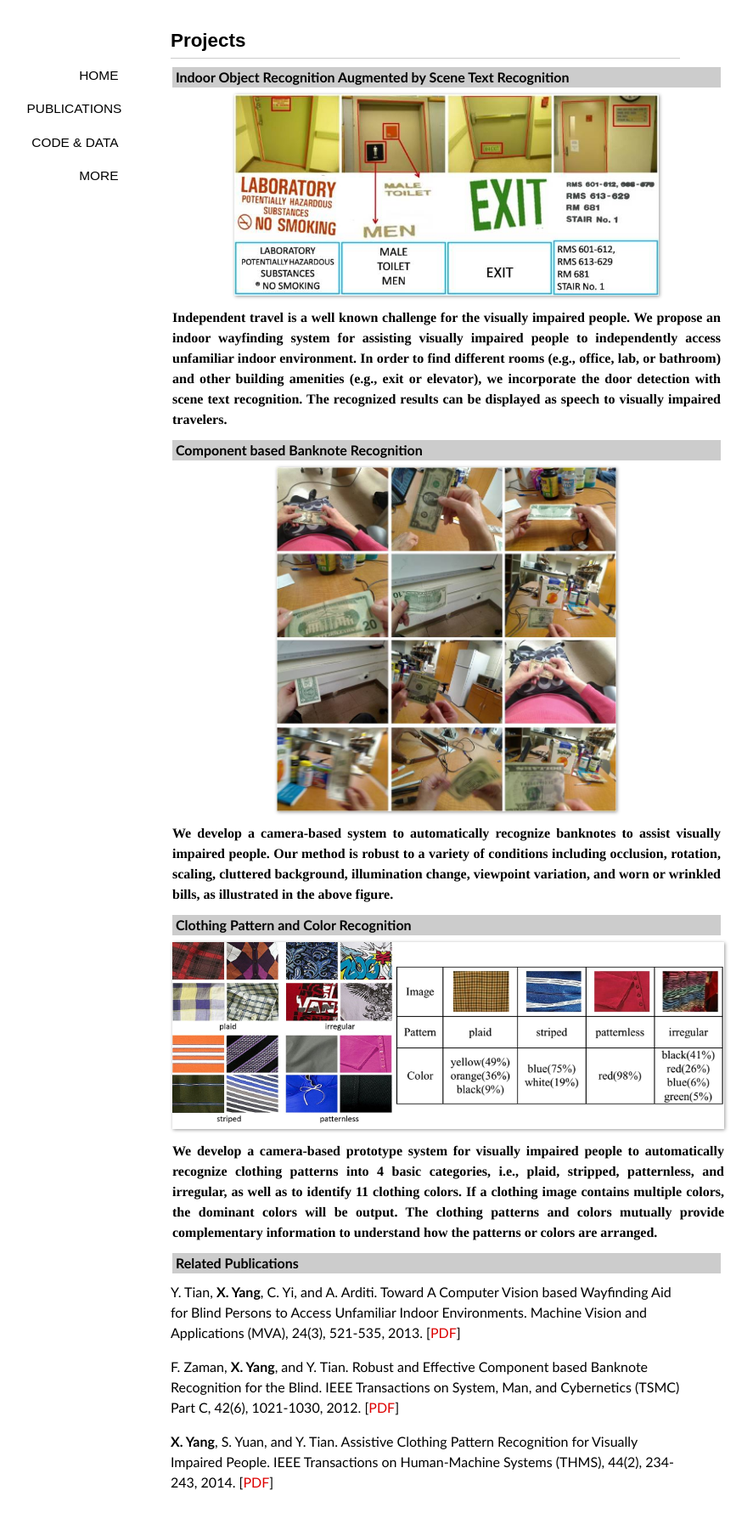
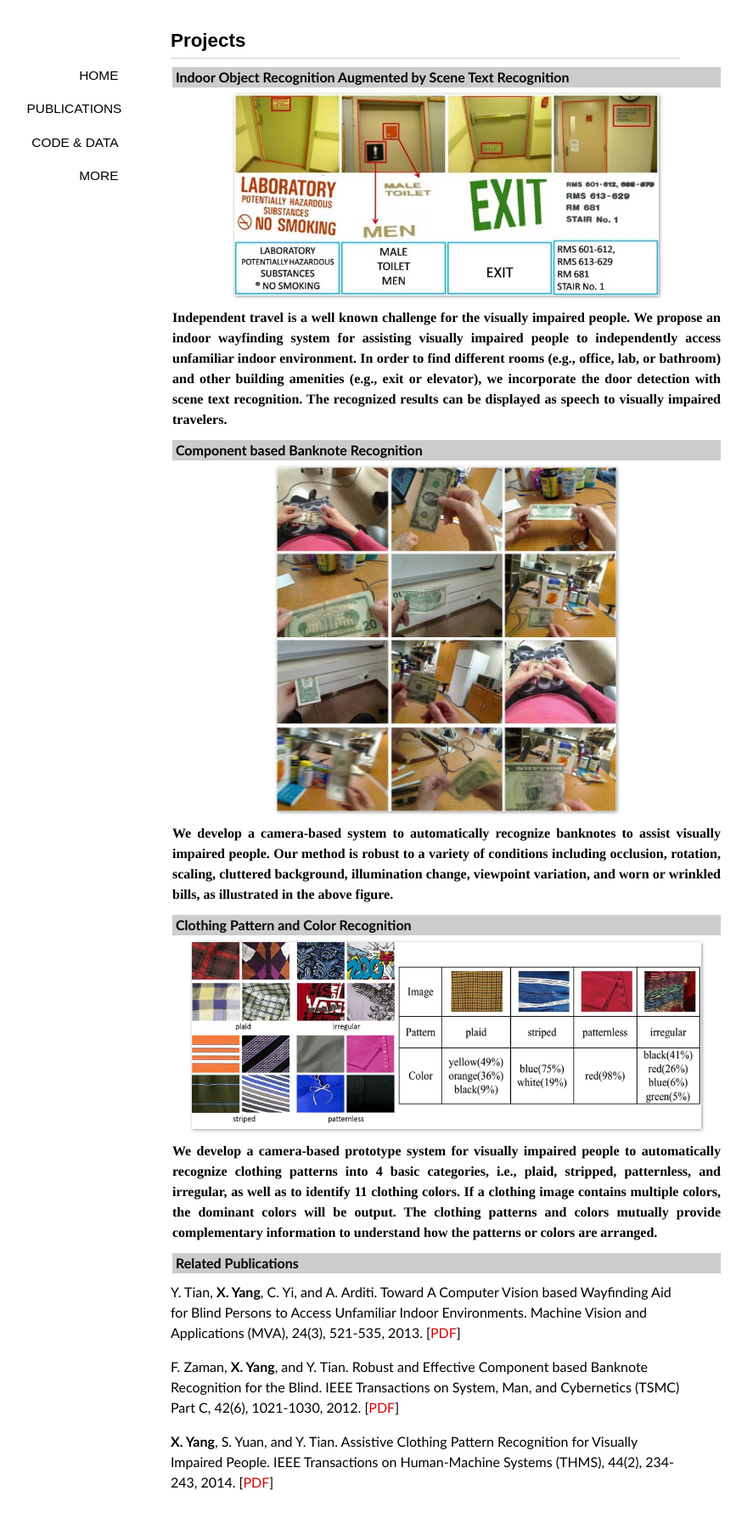
Before and after one commit to xiaodongyang/xiaodongyang.github.io, a Jekyll site: the page built from projects/assistive/index.md, in a window 1280 px wide. Shown: the whole page at 85% size, without its empty margins (139-1026 px from the left). Built offline with Jekyll 4.4.1, drawn with Linux system fonts in a browser that asks for light colours; some web fonts are replaced.

Commit message:
Update style.css

```diff
--- a/media/css/style.css
+++ b/media/css/style.css
@@ -28,7 +28,7 @@ blockquote p{margin:0;padding:.5em 0;}
 #container{width:600px;margin:2em auto;display:block;padding:0 2em;}
 .content{font-size:16px;line-height:24px;}
 .content h1{padding:.5em 0;}
-.content img{max-width:1200px;display:block;margin:4px auto;-webkit-box-shadow:#999 1px 1px 4px;-moz-box-shadow:#999 1px 1px 4px;box-shadow:#999 1px 1px 4px;}
+.content img{max-width:600px;display:block;margin:4px auto;-webkit-box-shadow:#999 1px 1px 4px;-moz-box-shadow:#999 1px 1px 4px;box-shadow:#999 1px 1px 4px;}
 #tag_cloud{margin-bottom: 1em;}
 #tag_cloud a:hover{color:#333333 !important;text-decoration:none;}
 .listing-item,.listing-seperator{list-style-type:none;}
```
